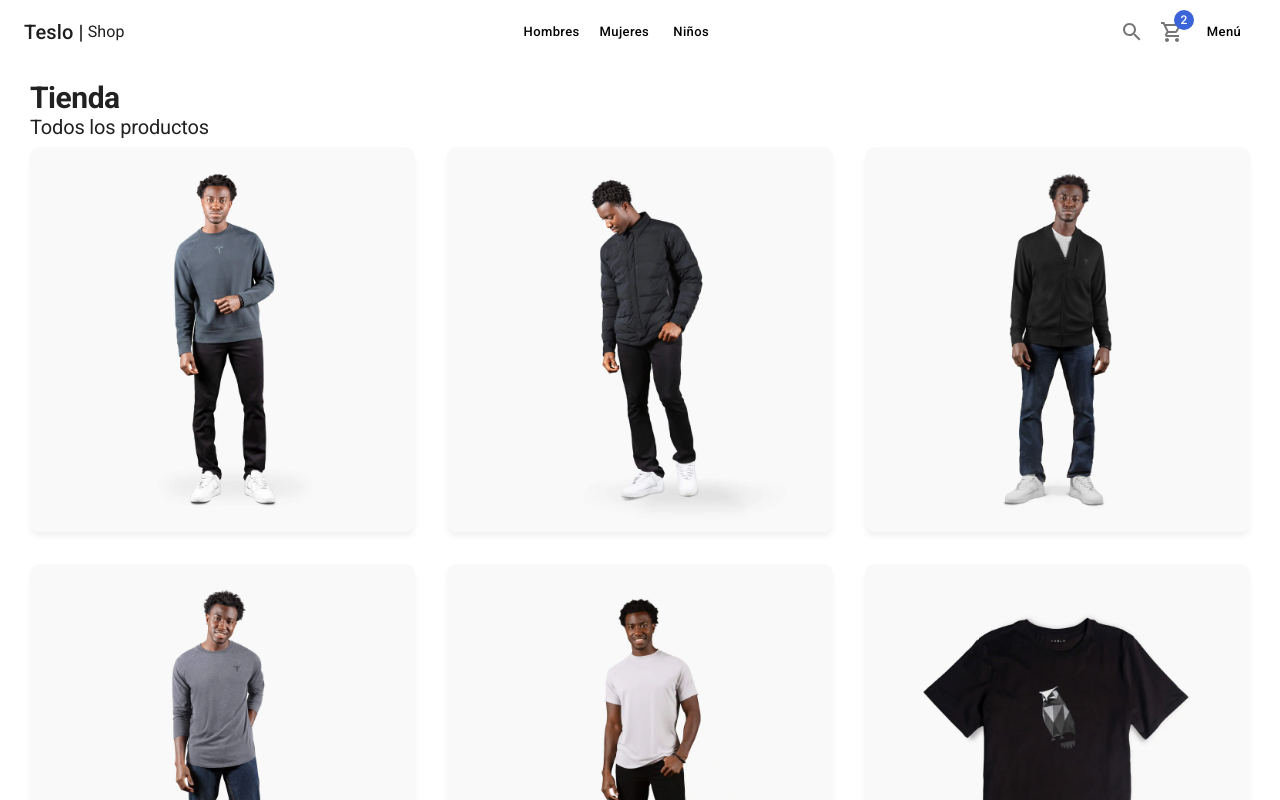
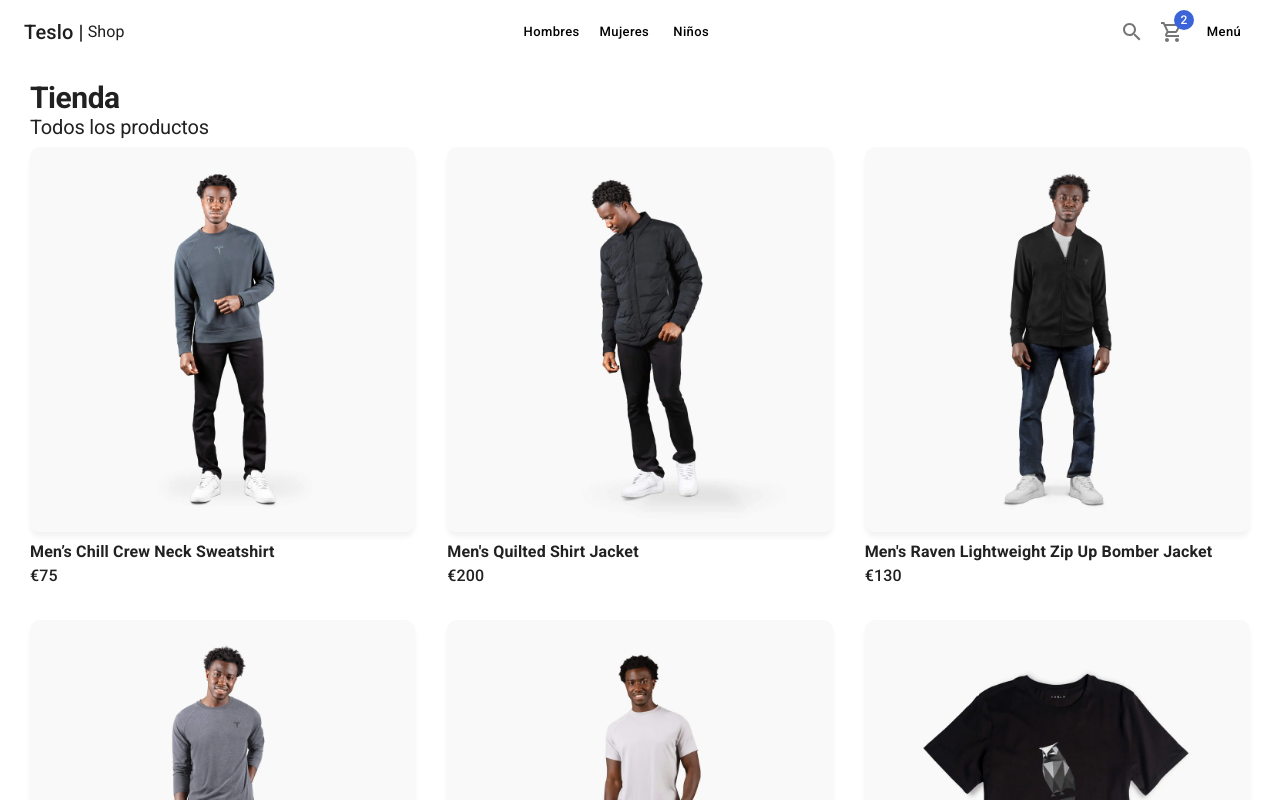
Before and after one commit to ObedSAGA/TesloShop, a Next.js app: page / in a window 1280 px wide. Shown: the top 800 px of the page. Built offline with nearby package versions, Linux system fonts and the light colour scheme.

Commit message:
Update product card style

```diff
--- a/components/products/ProductCard.tsx
+++ b/components/products/ProductCard.tsx
@@ -1,5 +1,5 @@
-import { FC } from 'react';
-import { Card, CardActionArea, CardMedia, Grid } from '@mui/material';
+import { FC, useMemo, useState } from 'react';
+import { Box, Card, CardActionArea, CardMedia, Grid, Typography } from '@mui/material';
 
 import { IProduct } from '../../interfaces';
 
@@ -10,17 +10,35 @@
 
 
 export const ProductCard: FC<Props> = ({ product }) => {
+
+    const [isHovered, setIsHovered] = useState(false);
+
+    const productImage = useMemo(() => {
+        return isHovered
+        ? `products/${product.images[1]}`
+        : `products/${product.images[0]}`
+    },[isHovered, product.images]);
+
     return (
-        <Grid item xs={6} sm={4} key={product.slug}>
+        <Grid item xs={6} sm={4}
+            onMouseEnter={() => setIsHovered(true)}
+            onMouseLeave={() => setIsHovered(false)}
+        >
             <Card>
                 <CardActionArea>
                     <CardMedia
                         component='img'
-                        image={`products/${product.images[0]}`}
+                        image={productImage}
                         alt={product.title}
                     />
                 </CardActionArea>
             </Card>
+
+            <Box sx={{ mt: 1 }} className='fadeIn'>
+                <Typography fontWeight={700}>{product.title}</Typography>
+                <Typography fontWeight={500}>€{product.price}</Typography>
+
+            </Box>
         </Grid>
     )
 }
```
